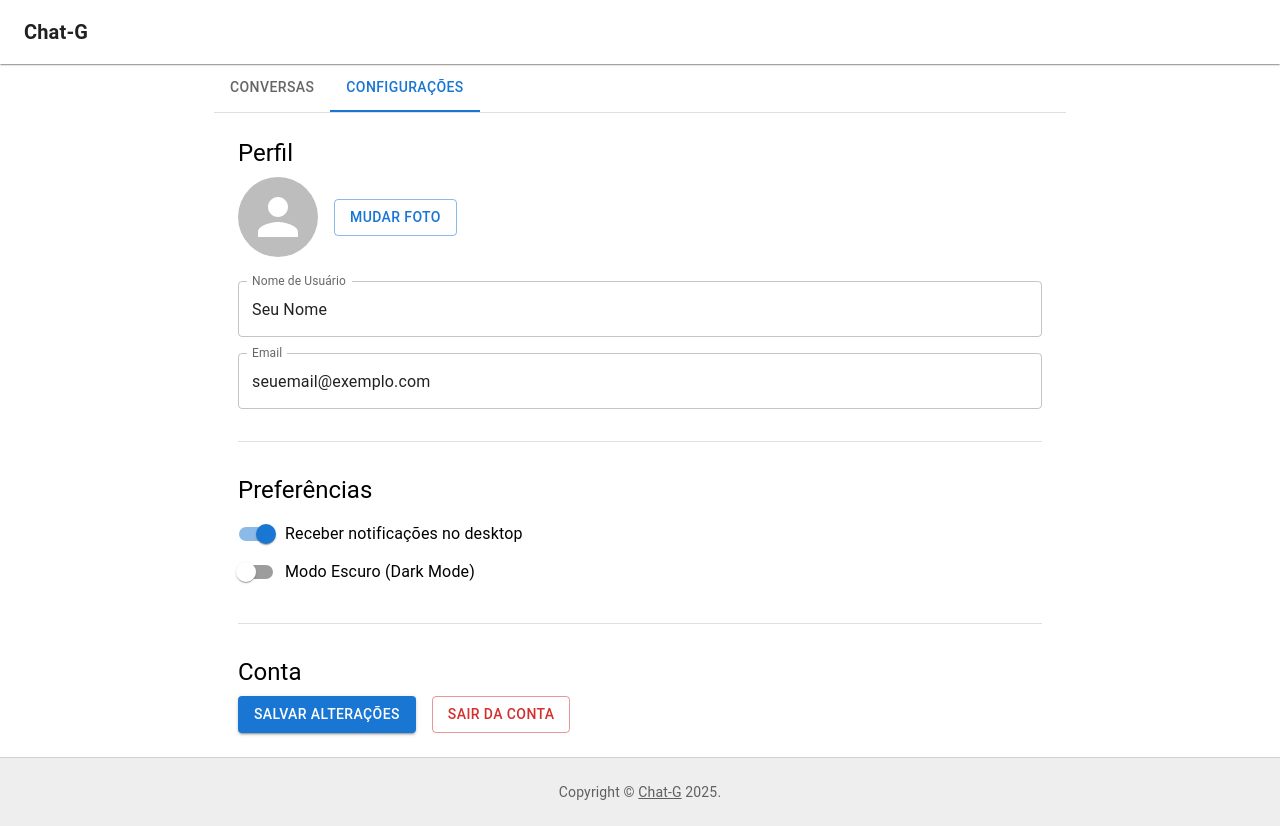
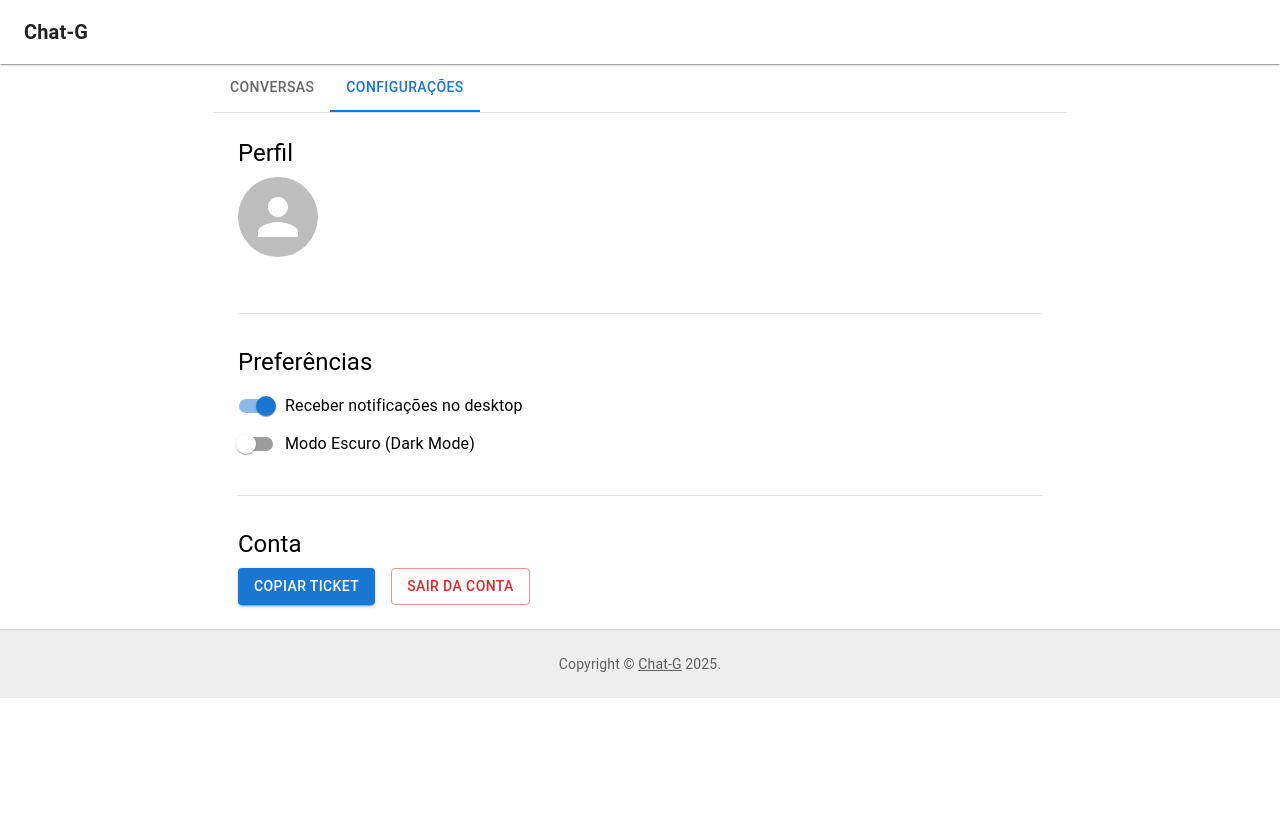
Before and after one commit to GabrielGreapy/Aplica-oCHAT, a Next.js app in the folder chat-g/: page /settings in a window 1280 px wide. After the commit the page ends 800 px from the top, so only its background shows below. Built offline with nearby package versions, Linux system fonts and the light colour scheme; no server answers; some icons are missing.

Commit message:
Modificações para encaixar componentes

```diff
--- a/chat-g/app/(main)/chats/page.tsx
+++ b/chat-g/app/(main)/chats/page.tsx
@@ -84,7 +84,6 @@ export default function ChatsPage() {
         return <Box sx={{ display: 'flex', justifyContent: 'center', p: 4 }}><CircularProgress /></Box>;
     }
     if (chats.length === 0) {
-        // Podemos melhorar a UI da lista vazia para incluir o cabeçalho
         return (
             <Box sx={{ bgcolor: 'background.paper', height: '100%'}}>
                 <ChatListHeader />
--- a/chat-g/app/(main)/settings/page.tsx
+++ b/chat-g/app/(main)/settings/page.tsx
@@ -14,6 +14,8 @@ import {
 } from '@mui/material';
 import ProfilePicture from '@/app/components/profileComponents/profilePicture';
 import LogoffButton from '@/app/components/button-logoff';
+import ProfileUserName from '@/app/components/profileComponents/profileUserName';
+import ProfileEmail from '@/app/components/profileComponents/profileEmail';
 
 export default function SettingsPage() {
   // Estados para controlar os switches (deixando a UI interativa)
@@ -39,21 +41,11 @@ export default function SettingsPage() {
           </Typography>
           <Stack spacing={2} direction="row" alignItems="center">
             <ProfilePicture />
-            <Button variant="outlined">Mudar Foto</Button>
+            <ProfileUserName />
+
           </Stack>
           <Stack spacing={2} sx={{ mt: 3 }}>
-            <TextField
-              label="Nome de Usuário"
-              variant="outlined"
-              defaultValue="Seu Nome"
-              fullWidth
-            />
-            <TextField
-              label="Email"
-              variant="outlined"
-              defaultValue="seuemail@exemplo.com"
-              fullWidth
-            />
+            <ProfileEmail />
           </Stack>
         </Box>
 
@@ -85,7 +77,7 @@ export default function SettingsPage() {
             Conta
           </Typography>
           <Stack spacing={2} direction={{xs: 'column', sm: 'row'}} alignItems="flex-start">
-            <Button variant="contained">Salvar Alterações</Button>
+            <Button variant="contained">Copiar Ticket</Button>
             <LogoffButton />
 
           </Stack>
```
